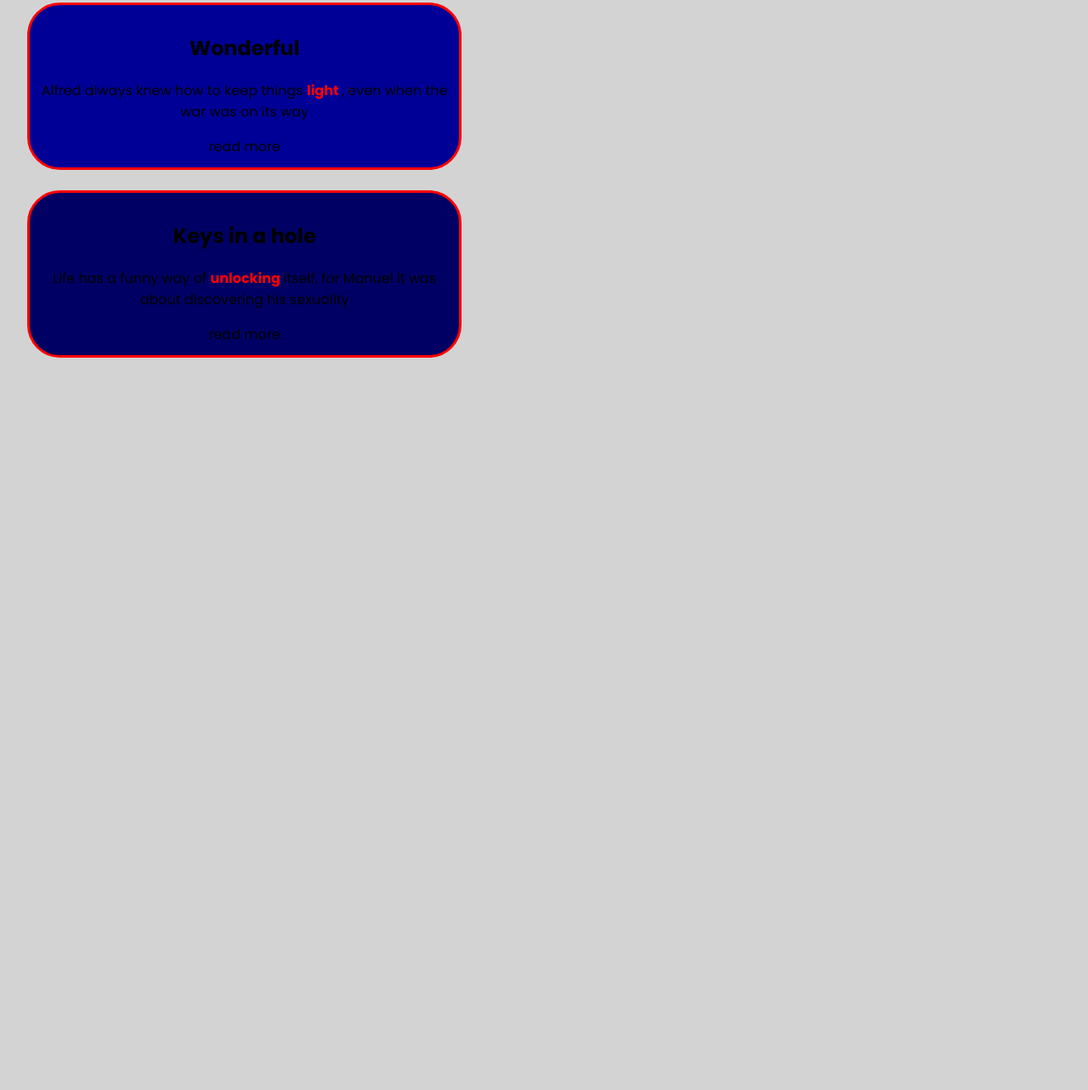
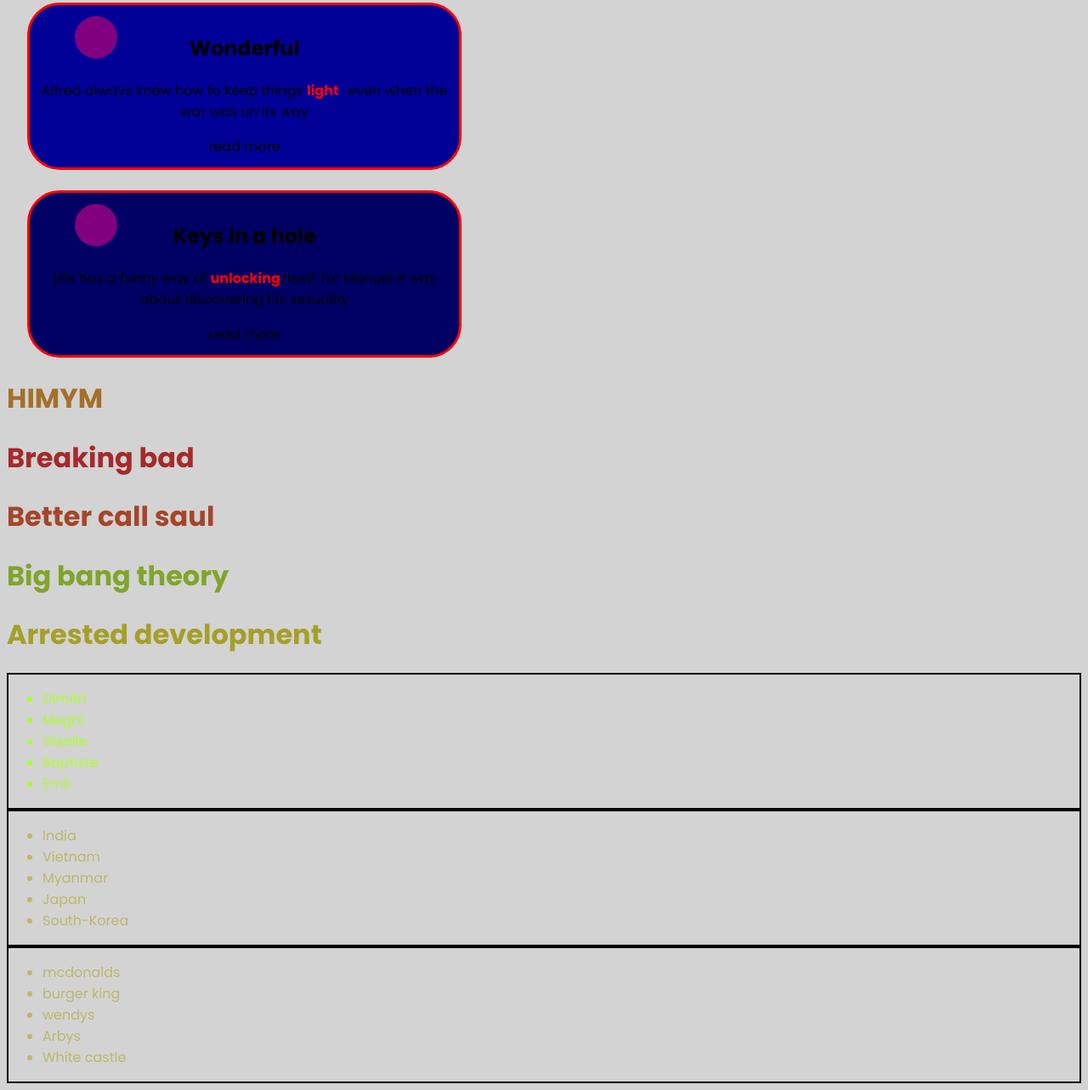
Before and after one commit to quintenDC01/CSS-drill-covalence, a plain HTML site: page index.html in a window 1280 px wide. Shown: the part 472-1755 px from the top of the page at 85% size. Before the commit the page ends 917 px from the top, so only its background shows below. Drawn offline with Linux system fonts and the light colour scheme.

Commit message:
final draft

```diff
--- a/index.html
+++ b/index.html
@@ -10,25 +10,57 @@
 <body>
     <div id="container">
         <div class="boxes" id="box1">
+            <div class="images"></div>
             <h2>The wise man</h2>
             <p> He <span> thought </span> all day about life, only to realize it was passsing him by. </p>
             <div class="readme-wrapper"> <a href=""> read more   </a> </div>
         </div>
         <div class="boxes" id="box2">
+            <div class="images"></div>
             <h2> A box of chocolates </h2>
             <p>  A widow always bought the same <span> chocolates </span> she enjoyed with her husband. Until one day she saw another man eating the same ones </p>
                 <div class="readme-wrapper"> <a href=""> read more   </a> </div>
         </div>
         <div class="boxes" id="box3">
+            <div class="images"></div>
             <h2> Wonderful </h2>
             <p> Alfred always knew how to keep things <span> light </span>, even when the war was on its way </p>
             <div class="readme-wrapper"> <a href=""> read more   </a> </div>
         </div>
         <div class="boxes" id="box4">
+            <div class="images"></div>
             <h2> Keys in a hole </h2>
             <p>  Life has a funny way of <span> unlocking </span> itself, for Manuel it was about discovering his sexuality </p>
             <div class="readme-wrapper"> <a href=""> read more </a> </div>
         </div>
     </div>
+    <h1 class="original" id="show3"> HIMYM </h1>
+    <h1 class="original" id="show1"> Breaking bad </h1>
+    <h1 class="original" id="show2"> Better call saul </h1>
+    <h1 class="additional" id="show5"> Big bang theory </h1>
+    <h1 class="additional" id="show4"> Arrested development </h1>
+    <div class="lists">
+    <ul id="wars">
+        <li> Dimitri </li>
+        <li> Meghi  </li>
+        <li> Giselle </li>
+        <li> Baptiste </li>
+        <li> Emil   </li>
+    </ul> </div>
+    <div class="lists">
+    <ul class="star">
+        <li> India </li>
+        <li> Vietnam</li>
+        <li> Myanmar</li>
+        <li> Japan  </li>
+        <li> South-Korea</li>
+    </ul> </div>
+    <div class="lists"> <ul class="star">
+        <li> mcdonalds </li>
+        <li> burger king</li>
+        <li> wendys </li>
+        <li> Arbys </li>
+        <li> White castle </li>
+    </ul> </div>
 <body>
 </html>
--- a/styles.css
+++ b/styles.css
@@ -25,6 +25,7 @@
     border: solid red;
     border-radius: 3vw;
     width: 30em;
+    display: block;
 }
 #box1 {
     background: rgb(0, 0, 255);
@@ -32,9 +33,55 @@
 #box2 {
     background: rgba(0, 0, 200);
 }
+
 #box3 {
     background: rgba(0, 0, 150);
 }
 #box4 {
     background: rgba(0, 0, 100);
 }
+.images {
+    width: 50px;
+    height: 50px;
+    border-radius: 50px;
+    background: purple;
+    position: absolute;
+    left: 11vh;
+}
+h1 {
+    color: gold;
+}
+.original {
+    color: aquamarine;
+}
+.additional {
+    color: magenta;
+}
+
+#show1 {
+    color: brown;
+}
+#show2 {
+    color: rgb(165, 69, 42);
+}
+#show3 {
+    color: rgb(165, 112, 42);
+}
+#show4 {
+    color: rgb(165, 159, 42);
+}
+#show5 {
+    color: rgb(128, 165, 42);
+}
+ul {
+    color: darksalmon;
+}
+.star {
+    color: darkkhaki;
+}
+#wars {
+    color: greenyellow;
+}
+.lists {
+    border: solid black 2px;
+}
```
